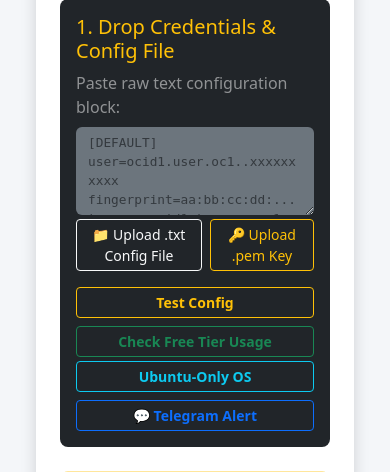
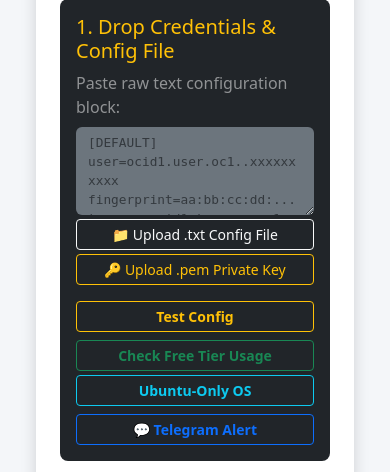
Before and after one commit to sarakmacbook/oracle-instance-bot-railway, a Flask app: page / in a window 390 px wide. Shown: the part 160-632 px from the top of the page. Run offline with Flask 3, Linux system fonts and the light colour scheme; data that the repository does not hold is empty.

Commit message:
fix: stack upload buttons vertically for clean mobile display

```diff
--- a/templates/index.html
+++ b/templates/index.html
@@ -828,14 +828,14 @@
                     <div class="mb-2">
                         <label class="form-label text-white-50">Paste raw text configuration block:</label>
                         <textarea id="rawConfigInput" class="form-control bg-secondary text-white border-0" style="font-family:monospace; font-size:0.8rem;" rows="4" placeholder="[DEFAULT]&#10;user=ocid1.user.oc1..xxxxxxxxxx&#10;fingerprint=aa:bb:cc:dd:...&#10;tenancy=ocid1.tenancy.oc1..xxxxxxxxxx&#10;region=ap-chuncheon-1&#10;key_file=~/.oci/oci_api_key.pem" oninput="parseRawConfig()"></textarea>
-                        <!-- Upload .txt button right under the paste textarea -->
-                        <div class="d-flex gap-2 mt-1">
-                            <label class="btn btn-outline-light btn-sm flex-grow-1 mb-0" style="cursor:pointer;">
+                        <!-- Upload buttons right under the paste textarea -->
+                        <div class="mt-1">
+                            <label class="btn btn-outline-light btn-sm w-100 mb-1" style="cursor:pointer;">
                                 &#128193; Upload .txt Config File
                                 <input type="file" id="configFileInput" class="d-none" accept=".txt,.config,.conf" onchange="handleConfigFileUpload(event)">
                             </label>
-                            <label class="btn btn-outline-warning btn-sm mb-0" style="cursor:pointer;">
-                                &#128273; Upload .pem Key
+                            <label class="btn btn-outline-warning btn-sm w-100 mb-0" style="cursor:pointer;">
+                                &#128273; Upload .pem Private Key
                                 <input type="file" id="keyFileInput" class="d-none" accept=".pem,.txt,.key" onchange="handleKeyUpload(event)">
                             </label>
                         </div>
```
